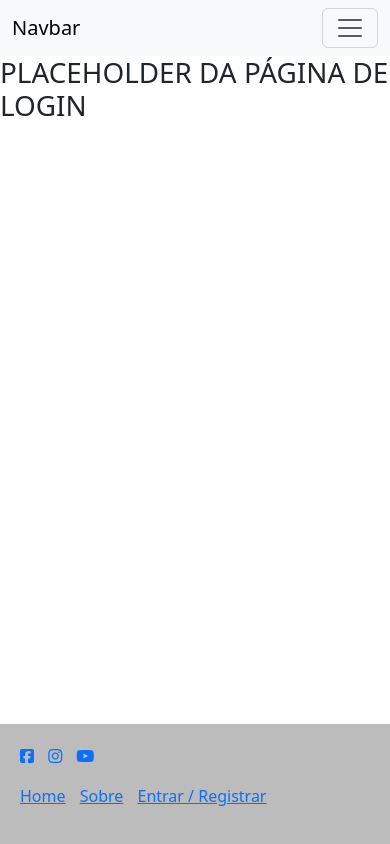
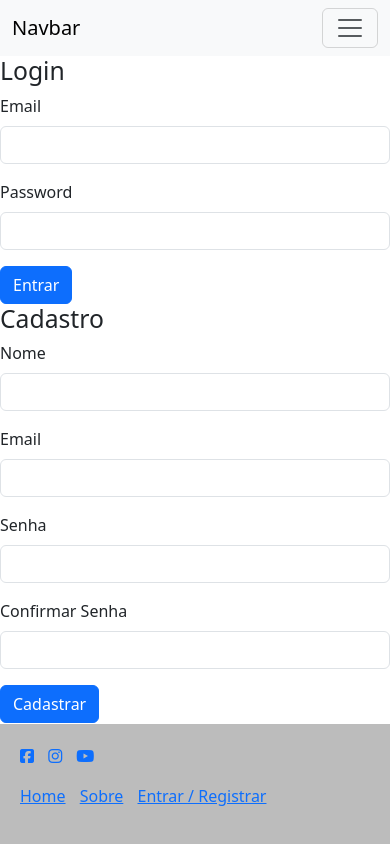
Before and after one commit to willim2023/sistema_vendas, a PHP site: page /login.php in a window 390 px wide. Run offline with PHP 8.4, Linux system fonts and the light colour scheme.

Commit message:
Pagina de login - Estatica

```diff
--- a/backend/login.php
+++ b/backend/login.php
@@ -1,7 +1,46 @@
 <?php
-    require_once("template/header.php");
+require_once("template/header.php");
 ?>
-    <h1>PLACEHOLDER DA PÁGINA DE LOGIN</h1>
+<div class="row justify-content-center">
+    <div class="col-md-6">
+        <h2>Login</h2>
+        <form action="authservice.php" method="post">
+            <input type="hidden" name="type" value="login">
+            <div class="mb-3">
+                <label for="email" class="form-label">Email</label>
+                <input type="email" class="form-control" id="email" required>
+            </div>
+            <div class="mb-3">
+                <label for="password" class="form-label">Password</label>
+                <input type="password" class="form-control" id="password" required>
+            </div>
+            <button type="submit" class="btn btn-primary">Entrar</button>
+        </form>
+    </div>
+    <div class="col-md-6">
+        <h2>Cadastro</h2>
+        <form action="authservice.php" method="post">
+            <input type="hidden" name="type" value="register">
+            <div class="mb-3">
+                <label for="new_nome" class="form-label">Nome</label>
+                <input type="new_nome" class="form-control" id="new_nome" required>
+            </div>
+            <div class="mb-3">
+                <label for="new_email" class="form-label">Email</label>
+                <input type="email" class="form-control" id="new_email" required>
+            </div>
+            <div class="mb-3">
+                <label for="new_password" class="form-label">Senha</label>
+                <input type="password" class="form-control" id="new_password" required>
+            </div>
+            <div class="mb-3">
+                <label for="confirm_password" class="form-label">Confirmar Senha</label>
+                <input type="password" class="form-control" id="confirm_password" required>
+            </div>
+            <button type="submit" class="btn btn-primary">Cadastrar</button>
+        </form>
+    </div>
+</div>
 <?php
-    require_once("template/footer.php");
+require_once("template/footer.php");
 ?>
```
